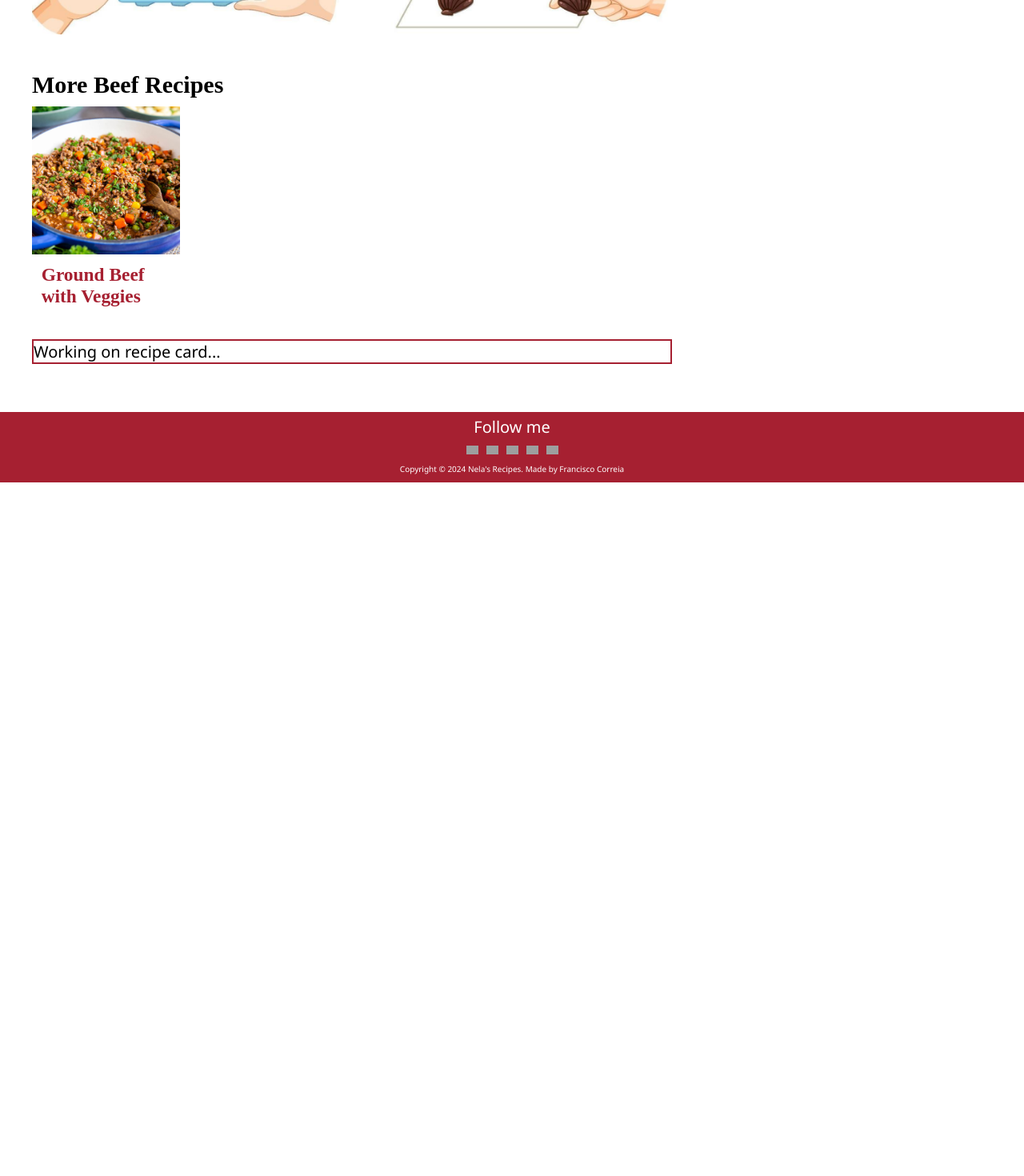
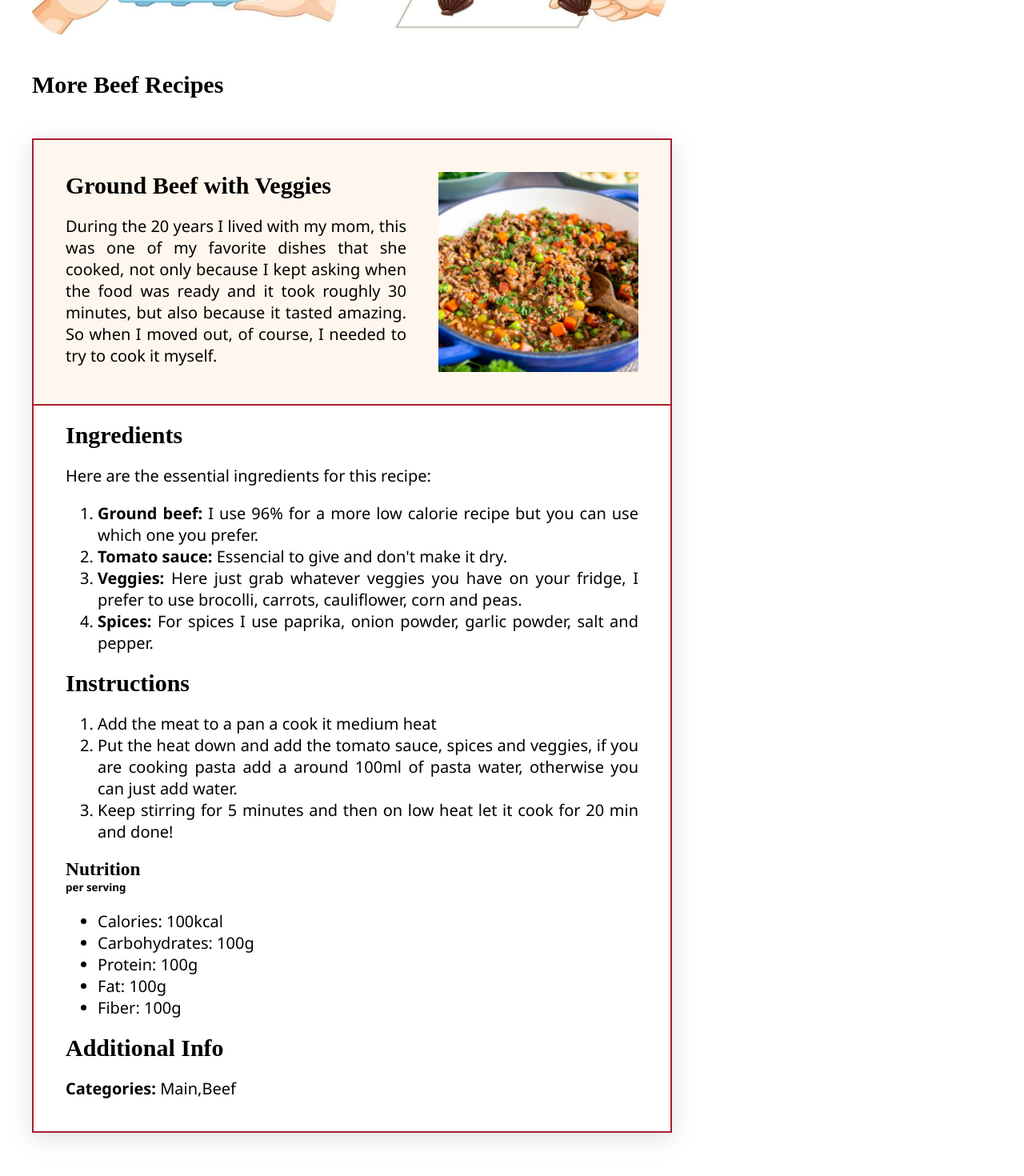
Before and after one commit to XicoCorreia/RecipeWebsite, an Angular app: page /recipes/1 in a window 1280 px wide. Shown: the part 3520-4990 px from the top of the page at 80% size. Before the commit the page ends 4123 px from the top, so only its background shows below. Built offline with nearby package versions, Linux system fonts and the light colour scheme; grey boxes are pictures that could not be loaded.

Commit message:
recipe card

```diff
--- a/src/app/home/home.component.html
+++ b/src/app/home/home.component.html
@@ -26,6 +26,22 @@
     </div>
     <div class="section">
         <div class="title-button-container">
+            <h1 class="title">Air Fryer Recipes</h1>
+            <a href="#" routerLink="/recipes"> View more </a>
+        </div>
+        <div class="grid-container">
+            <div *ngFor="let ar of airfryer_recipes | slice:0:4">
+                <article class="grid-article">
+                    <a [routerLink]="'/recipes/' + ar.id">
+                    <img src="{{ar.imageUrl}}" alt= {{ar.name}} class="image-grid-recipe">
+                    <h3> {{ar.name}} </h3>
+                    </a>
+                </article>
+            </div>
+        </div>
+    </div>
+    <div class="section">
+        <div class="title-button-container">
             <h1 class="title">Most Recent Recipes</h1>
             <a href="#" routerLink="/recipes"> View more </a>
         </div>
--- a/src/app/home/home.component.ts
+++ b/src/app/home/home.component.ts
@@ -31,6 +31,7 @@ export class HomeComponent {
 
   categories:Category[] = [];
   recent_recipes:Recipe[] = [];
+  airfryer_recipes:Recipe[] = [];
 
   constructor(private foodService:FoodService) {
 
@@ -40,5 +41,6 @@ export class HomeComponent {
     this.first = this.foodService.getFirstImage();
     this.categories = this.foodService.getAllCategories();
     this.recent_recipes = this.foodService.getAllRecipes();
+    this.airfryer_recipes = this.foodService.getRecipeByCategory("Air Fryer");
   }
 }
--- a/src/app/recipe-page/recipe-page.component.css
+++ b/src/app/recipe-page/recipe-page.component.css
@@ -225,4 +225,41 @@ article {
     border: #a62031;
     border-style: solid;
     border-width: 2px;
+
+    box-shadow: rgba(100, 100, 111, 0.2) 0px 7px 29px 0px;
 }
+
+.recipe-card-header{
+    display: flex;
+    margin-bottom: 1em;
+    background-color: rgb(255,240,219,0.5);
+    padding: 2em;
+    border-bottom: 2px solid #a62031;
+}
+
+.recipe-card{
+    padding: 0 2em;
+}
+
+.recipe-card.add{
+    padding-bottom: 2em;
+}
+
+
+
+.image-card{
+    grid-area: right;
+    margin-left: 2em;
+}
+
+#recipe-card-image{
+    display: block;
+    aspect-ratio : 1 / 1;
+    width: 250px;
+    object-fit: cover;
+    object-position: 0%;
+}
+
+h6{
+    margin: 0;
+}
--- a/src/app/recipe-page/recipe-page.component.html
+++ b/src/app/recipe-page/recipe-page.component.html
@@ -43,8 +43,8 @@
             <div class="more-recipes-container">
                 <h2 class="title">More {{main_category}} Recipes</h2>
                 <div class="grid-container">
-                    <div *ngFor="let s of categoryRecipes">
-                        <article>
+                    <div *ngFor="let s of categoryRecipes | slice:0:4">
+                        <article *ngIf="s.id !== recipe.id">
                             <a [routerLink]="'/recipes/' + s.id">
                                 <img src="{{s.imageUrl}}" alt={{s.name}} class="secondary-image">
                                 <h3 class="image-title"> {{s.name}} </h3>
@@ -54,7 +54,38 @@
                 </div>
             </div>
             <div id="recipe-card-container" #target>
-                Working on recipe card...
+                <div class="recipe-card-header">
+                    <div class="recipe-card-description">
+                        <h2>{{recipe.name}}</h2>
+                        <p>{{recipe.introduction}}</p>
+                    </div>
+                    <div class="image-card">
+                        <img src="{{recipe.imageUrl}}" alt="{{recipe.name}}" id="recipe-card-image">
+                    </div>
+                </div>
+                <div class="recipe-card">
+                    <h2>Ingredients</h2>
+                    <p [innerHTML]="recipe.ingredients"></p>
+                </div>
+                <div class="recipe-card">
+                    <h2>Instructions</h2>
+                    <p [innerHTML]="recipe.steps"></p>
+                </div>
+                <div class="recipe-card">
+                    <h3>Nutrition</h3>
+                    <h6>per serving</h6>
+                    <ul>
+                        <li *ngIf = "recipe.nutrituional_values.calories" >Calories: {{recipe.nutrituional_values.calories}}</li>
+                        <li *ngIf = "recipe.nutrituional_values.carbohydrates">Carbohydrates: {{recipe.nutrituional_values.carbohydrates}}</li>
+                        <li *ngIf = "recipe.nutrituional_values.protein">Protein: {{recipe.nutrituional_values.protein}}</li>
+                        <li *ngIf = "recipe.nutrituional_values.fat">Fat: {{recipe.nutrituional_values.fat}}</li>
+                        <li *ngIf = "recipe.nutrituional_values.fiber">Fiber: {{recipe.nutrituional_values.fiber}}</li>
+                    </ul>
+                </div>
+                <div class="recipe-card add">
+                    <h2>Additional Info</h2>
+                    <p><b>Categories:</b> {{recipe.categories}}</p>
+                </div>
             </div>
         </div>
         <div class="container-right">
```
